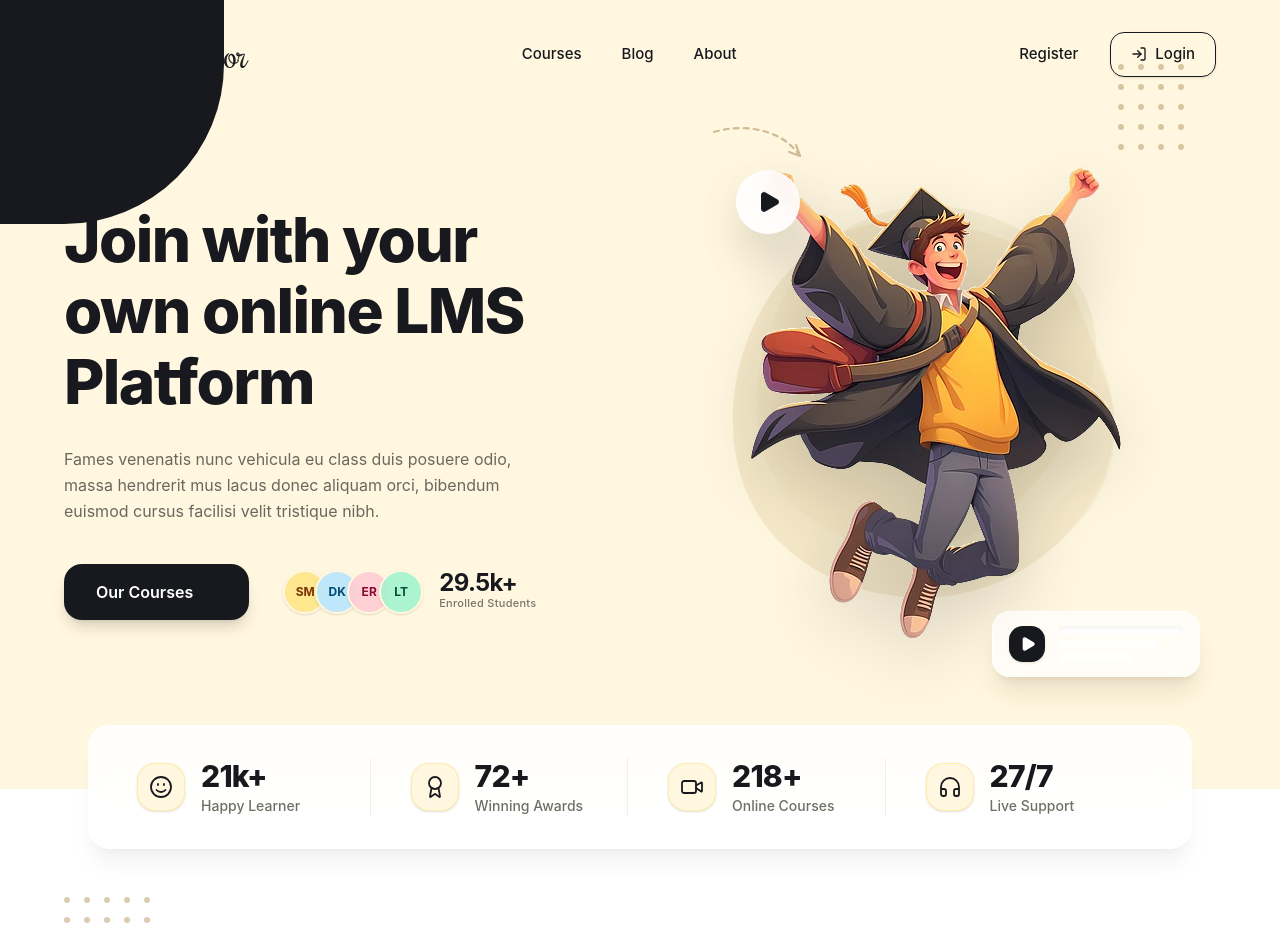
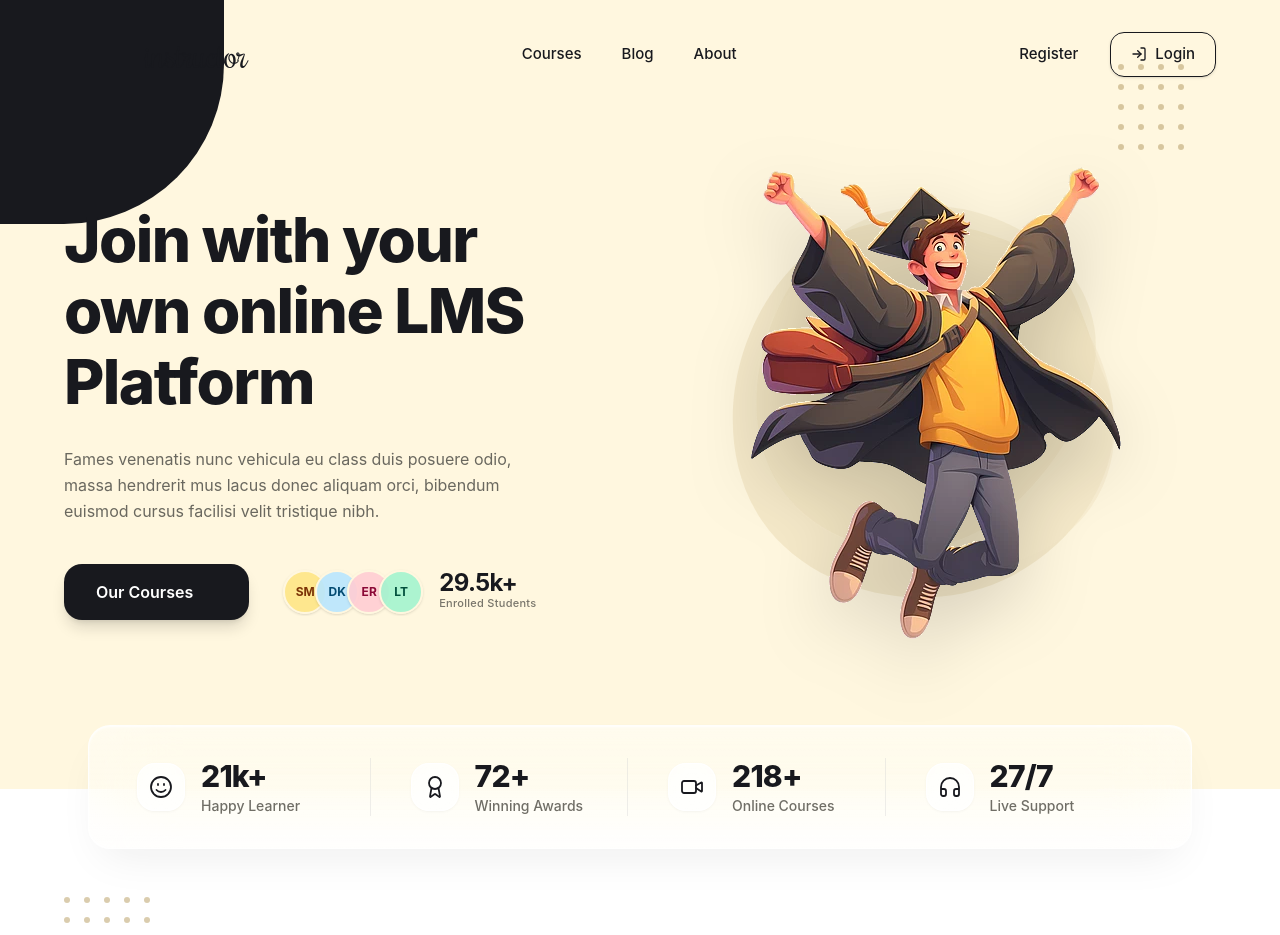
Before and after one commit to ichshakib/instructor, a Next.js app in the folder apps/web/: page / in a window 1280 px wide. Shown: the top 935 px of the page. Built offline with nearby package versions, Linux system fonts and the light colour scheme.

Commit message:
feat: add initial landing page component with navigation and hero section

```diff
--- a/apps/web/app/page.tsx
+++ b/apps/web/app/page.tsx
@@ -284,50 +284,7 @@ export default function InstructorLanding() {
                 </svg>
               </div>
 
-              {/* 2. HAND-DRAWN DOODLE ARROW (Pointing toward Play Button) */}
-              <div
-                className="absolute -top-4 left-6 sm:left-12 z-20 pointer-events-none select-none"
-                aria-hidden="true"
-              >
-                <svg
-                  width="110"
-                  height="70"
-                  viewBox="0 0 110 70"
-                  fill="none"
-                  xmlns="http://www.w3.org/2000/svg"
-                  className="opacity-75 stroke-[#BFA97E]"
-                >
-                  {/* Curved dashed arrow path */}
-                  <path
-                    d="M10 15 C 45 5, 80 15, 95 38"
-                    strokeWidth="2.2"
-                    strokeLinecap="round"
-                    strokeDasharray="5 5"
-                  />
-                  {/* Arrowhead */}
-                  <path
-                    d="M85 35 L 96 39 L 92 28"
-                    strokeWidth="2.2"
-                    strokeLinecap="round"
-                    strokeLinejoin="round"
-                  />
-                </svg>
-              </div>
-
-              {/* 3. FLOATING GLASS CIRCULAR PLAY BUTTON */}
-              <div className="absolute top-8 sm:top-10 left-12 sm:left-20 z-30 animate-float-slow">
-                <button
-                  onClick={() => setIsVideoModalOpen(true)}
-                  className="group relative flex items-center justify-center w-14 h-14 sm:w-16 sm:h-16 rounded-full bg-white/90 backdrop-blur-md border border-white/80 shadow-2xl hover:scale-110 active:scale-95 transition-all duration-300 focus:outline-none"
-                  aria-label="Play LMS Introduction Video"
-                >
-                  {/* Gentle pulse ring */}
-                  <span className="absolute -inset-1 rounded-full bg-amber-400/20 animate-ping opacity-75" />
-                  <Play className="w-5 h-5 sm:w-6 sm:h-6 text-[#18191E] fill-[#18191E] ml-0.5 group-hover:scale-110 transition-transform duration-200" />
-                </button>
-              </div>
-
-              {/* 4. MAIN HERO STUDENT IMAGE CONTAINER */}
+              {/* MAIN HERO STUDENT IMAGE CONTAINER */}
               <div className="relative z-10 w-full max-w-[440px] sm:max-w-[480px] lg:max-w-[520px] h-[460px] sm:h-[520px] lg:h-[560px] flex items-center justify-center">
                 {customHeroImg ? (
                   /* User previewed live uploaded image */
@@ -378,22 +335,6 @@ export default function InstructorLanding() {
                   </div>
                 )}
               </div>
-
-              {/* 5. FLOATING GLASSMORHPIC VIDEO CARD (Lower Right of Student) */}
-              <div className="absolute -bottom-2 sm:bottom-4 right-0 sm:right-4 z-30 animate-float-reverse">
-                <div className="flex items-center gap-3.5 px-4 py-3.5 rounded-2xl bg-white/70 backdrop-blur-md border border-white/80 shadow-xl shadow-amber-950/10 w-44 sm:w-52">
-                  {/* Left Mini Play Icon */}
-                  <div className="w-9 h-9 rounded-xl bg-[#18191E] flex items-center justify-center text-white shrink-0 shadow-sm">
-                    <Play className="w-4 h-4 fill-white ml-0.5" />
-                  </div>
-                  {/* Right Skeleton / Progress Preview Lines */}
-                  <div className="flex-1 space-y-1.5">
-                    <div className="h-2 rounded-full bg-white/95 w-full shadow-inner" />
-                    <div className="h-2 rounded-full bg-white/80 w-4/5" />
-                    <div className="h-2 rounded-full bg-white/65 w-3/5" />
-                  </div>
-                </div>
-              </div>
             </div>
           </div>
         </div>
@@ -403,11 +344,11 @@ export default function InstructorLanding() {
       {/* 2. FLOATING STATS BANNER (STRADDLING CREAM & WHITE BACKGROUNDS)           */}
       {/* ========================================================================= */}
       <div className="relative z-30 w-full max-w-6xl mx-auto px-4 sm:px-6 -mt-14 sm:-mt-16">
-        <div className="w-full rounded-3xl bg-white/85 backdrop-blur-xl border border-white/90 shadow-xl shadow-neutral-900/5 px-6 sm:px-12 py-7 sm:py-8">
-          <div className="grid grid-cols-2 lg:grid-cols-4 gap-8 lg:gap-6 divide-y lg:divide-y-0 lg:divide-x divide-neutral-200/60">
+        <div className="w-full rounded-3xl bg-gradient-to-b from-white/55 via-white/35 to-white/45 backdrop-blur-2xl backdrop-saturate-150 border border-white/80 shadow-[0_20px_45px_-15px_rgba(24,25,30,0.08),inset_0_1px_2px_rgba(255,255,255,0.95)] px-6 sm:px-12 py-7 sm:py-8 transition-all duration-300">
+          <div className="grid grid-cols-2 lg:grid-cols-4 gap-8 lg:gap-6 divide-y lg:divide-y-0 lg:divide-x divide-neutral-300/40">
             {/* Stat 1: Happy Learner */}
             <div className="flex items-center gap-4 pt-4 first:pt-0 lg:pt-0 lg:px-4 first:pl-0">
-              <div className="w-12 h-12 rounded-2xl bg-[#FFF7DF] border border-amber-200/60 flex items-center justify-center text-[#18191E] shrink-0 shadow-sm">
+              <div className="w-12 h-12 rounded-2xl bg-white/70 backdrop-blur-md border border-white/90 flex items-center justify-center text-[#18191E] shrink-0 shadow-sm shadow-black/[0.04]">
                 <Smile className="w-6 h-6 stroke-[1.8]" />
               </div>
               <div>
@@ -422,7 +363,7 @@ export default function InstructorLanding() {
 
             {/* Stat 2: Winning Awards */}
             <div className="flex items-center gap-4 pt-4 lg:pt-0 lg:px-4">
-              <div className="w-12 h-12 rounded-2xl bg-[#FFF7DF] border border-amber-200/60 flex items-center justify-center text-[#18191E] shrink-0 shadow-sm">
+              <div className="w-12 h-12 rounded-2xl bg-white/70 backdrop-blur-md border border-white/90 flex items-center justify-center text-[#18191E] shrink-0 shadow-sm shadow-black/[0.04]">
                 <Award className="w-6 h-6 stroke-[1.8]" />
               </div>
               <div>
@@ -437,7 +378,7 @@ export default function InstructorLanding() {
 
             {/* Stat 3: Online Courses */}
             <div className="flex items-center gap-4 pt-4 lg:pt-0 lg:px-4">
-              <div className="w-12 h-12 rounded-2xl bg-[#FFF7DF] border border-amber-200/60 flex items-center justify-center text-[#18191E] shrink-0 shadow-sm">
+              <div className="w-12 h-12 rounded-2xl bg-white/70 backdrop-blur-md border border-white/90 flex items-center justify-center text-[#18191E] shrink-0 shadow-sm shadow-black/[0.04]">
                 <Video className="w-6 h-6 stroke-[1.8]" />
               </div>
               <div>
@@ -452,7 +393,7 @@ export default function InstructorLanding() {
 
             {/* Stat 4: Live Support */}
             <div className="flex items-center gap-4 pt-4 lg:pt-0 lg:px-4">
-              <div className="w-12 h-12 rounded-2xl bg-[#FFF7DF] border border-amber-200/60 flex items-center justify-center text-[#18191E] shrink-0 shadow-sm">
+              <div className="w-12 h-12 rounded-2xl bg-white/70 backdrop-blur-md border border-white/90 flex items-center justify-center text-[#18191E] shrink-0 shadow-sm shadow-black/[0.04]">
                 <Headphones className="w-6 h-6 stroke-[1.8]" />
               </div>
               <div>
@@ -742,7 +683,7 @@ export default function InstructorLanding() {
             <div className="lg:col-span-6 space-y-4">
               <Link href="/" className="inline-flex items-center group focus:outline-none">
                 <span className="font-rochester text-3xl sm:text-4xl text-[#18191E] tracking-tight transition-transform duration-300 group-hover:scale-105 select-none">
-                  Instructor
+                  instructor
                 </span>
               </Link>
               <p className="text-sm text-[#706E66] max-w-md leading-relaxed font-normal">
```
